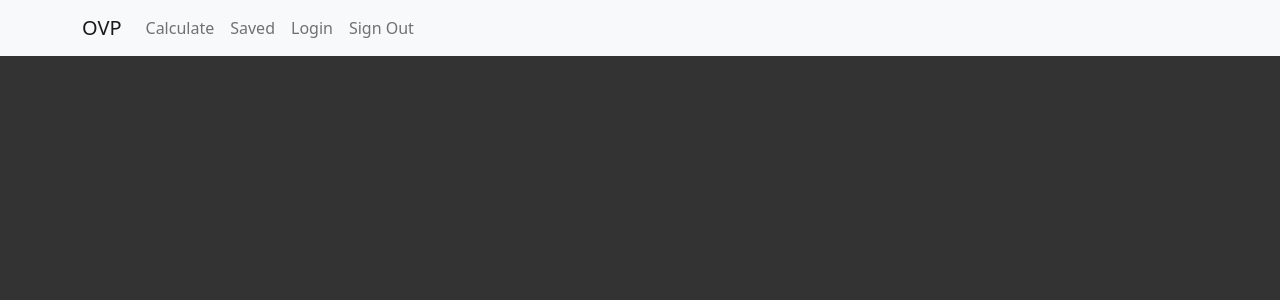
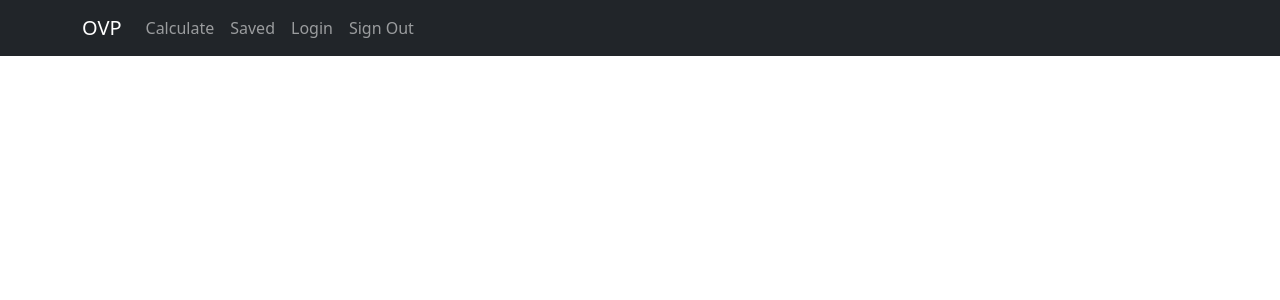
Before and after one commit to BGM6/Project1_V2, a React (Create React App) app in the folder client/: page / in a window 1280 px wide. Shown: the top 300 px of the page. Built offline with nearby package versions, Linux system fonts and the light colour scheme.

Commit message:
added register.js and login.js files

```diff
--- a/client/src/components/layouts/Header.js
+++ b/client/src/components/layouts/Header.js
@@ -4,7 +4,7 @@
 const Header = () => {
 	return (
 		<Fragment>
-			<Navbar bg="light"   expand="lg">
+			<Navbar bg="dark" variant="dark"   expand="lg">
 				<Container>
 					<Navbar.Brand href="#home">OVP</Navbar.Brand>
 					<Navbar.Toggle aria-controls="basic-navbar-nav"/>
--- a/client/src/index.css
+++ b/client/src/index.css
@@ -1,3 +1,3 @@
 body {
-    background-color: #333;
+    background-color: #fff;
 }
```
Also changed, not shown: client/src/components/auth/Login.js (added), client/src/components/auth/Register.js (added).
